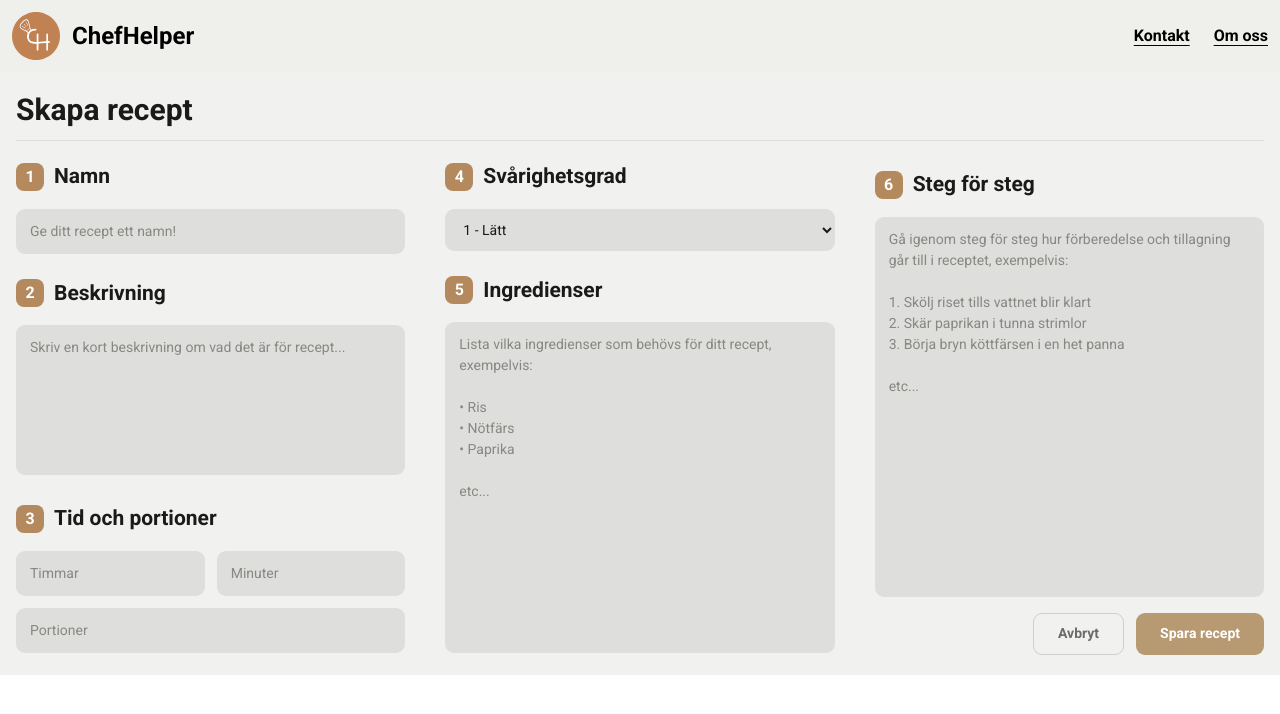
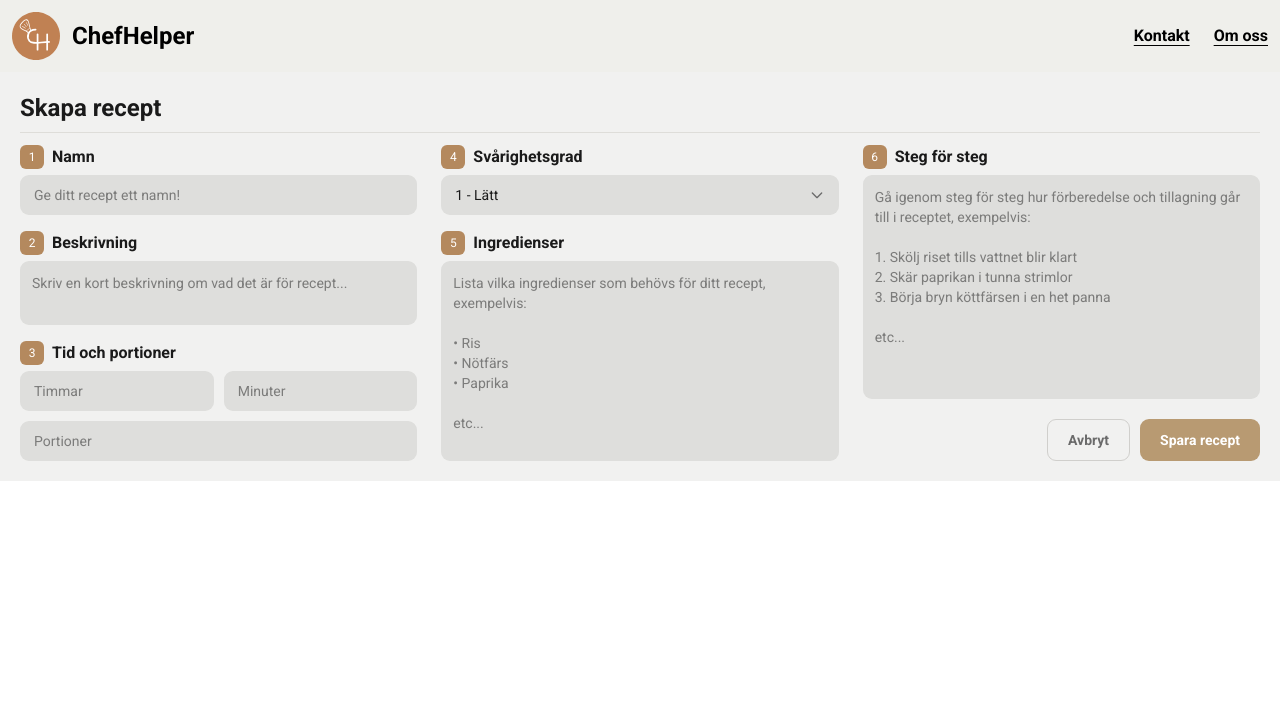
Before and after one commit to rivade/ChefHelper, a Vue app in the folder frontend/: page /skapa-recept in a window 1280 px wide. Shown: the top 714 px of the page. Built offline with nearby package versions, Linux system fonts and the light colour scheme; the HTML template or start-up script is replaced by a standard one.

Commit message:
Fixed maximum Hours as well as minus. Furthermore I have added so that the landing page when u enter the dashboard has a line as well as when u brows the other collections of items.

```diff
--- a/frontend/src/components/dashboard/Navbar.vue
+++ b/frontend/src/components/dashboard/Navbar.vue
@@ -1,37 +1,61 @@
 <script setup lang="ts">
 import { ref } from "vue";
 
+const props = withDefaults(
+  defineProps<{
+    activePage?: string;
+  }>(),
+  {
+    activePage: "Hitta recept",
+  }
+);
+
 const emit = defineEmits<{
-	createRecipe: [];
-	backToRecipes: [];
+  "update:activePage": [page: string];
 }>();
 
 const isMenuOpen = ref(true);
-const activePage = ref("Dashboard");
 
 function selectPage(page: string) {
-	activePage.value = page;
+  emit("update:activePage", page);
 }
 </script>
 
 <template>
   <aside
     class="sticky top-[72px] z-20 flex h-20 flex-col justify-between overflow-hidden bg-white p-3 transition-[height] duration-300 ease-in-out will-change-[height] sm:p-4 lg:h-[calc(100vh-74px)] lg:min-h-[calc(100vh-74px)] lg:overflow-visible lg:p-[30px_12px_18px]"
-		:class="isMenuOpen ? 'h-[460px] sm:h-[500px]' : 'h-20'">
-		<button type="button"
+    :class="isMenuOpen ? 'h-[460px] sm:h-[500px]' : 'h-20'"
+  >
+    <button
+      type="button"
       class="flex h-12 w-full flex-col items-center justify-center gap-1 rounded-lg text-sm font-medium text-[#1a1a1a] transition hover:bg-[#f0efe9] lg:hidden"
-			:aria-expanded="isMenuOpen" aria-controls="dashboard-navigation" @click="isMenuOpen = !isMenuOpen">
+      :aria-expanded="isMenuOpen"
+      aria-controls="dashboard-navigation"
+      @click="isMenuOpen = !isMenuOpen"
+    >
       <span>{{ activePage }}</span>
       <span class="h-px w-[150px] bg-[#1a1a1a]"></span>
     </button>
 
-		<div id="dashboard-navigation"
+    <div
+      id="dashboard-navigation"
       class="flex flex-1 flex-col items-center gap-3 overflow-hidden text-center transition-[max-height,opacity,transform] duration-300 ease-in-out lg:gap-0 lg:overflow-visible"
-			:class="isMenuOpen ? 'max-h-[calc(100vh-130px)] translate-y-0 opacity-100 lg:max-h-none lg:opacity-100' : 'max-h-0 -translate-y-5 opacity-0 lg:max-h-none lg:translate-y-0 lg:opacity-100'">
-			<button type="button"
+      :class="
+        isMenuOpen
+          ? 'max-h-[calc(100vh-130px)] translate-y-0 opacity-100 lg:max-h-none lg:opacity-100'
+          : 'max-h-0 -translate-y-5 opacity-0 lg:max-h-none lg:translate-y-0 lg:opacity-100'
+      "
+    >
+      <button
+        type="button"
         class="group mt-2 flex items-center justify-center gap-3 rounded-lg border-b-0 px-4 py-3 text-sm transition duration-200 hover:bg-[#f0efe9] lg:mt-0 lg:rounded-t-lg lg:rounded-b-none lg:border-b-2"
-				:class="activePage === 'Hitta recept' ? 'lg:border-[#1a1a1a] text-black' : 'border-transparent text-[#6b6b6b]'"
-				@click="selectPage('Hitta recept'); emit('backToRecipes')">
+        :class="
+          activePage === 'Hitta recept'
+            ? 'lg:border-[#1a1a1a] text-black font-semibold'
+            : 'border-transparent text-[#6b6b6b]'
+        "
+        @click="selectPage('Hitta recept')"
+      >
         <span class="text-xl text-black transition duration-200 group-hover:text-[#c08153]">
           ⌕
         </span>
@@ -39,20 +63,32 @@ function selectPage(page: string) {
       </button>
 
       <nav class="flex w-full flex-1 flex-col items-center justify-evenly gap-1 lg:gap-0">
-				<RouterLink to="/dashboard"
+        <RouterLink
+          to="/dashboard"
           class="group flex items-center justify-center gap-3 rounded-lg border-b-0 px-4 py-3 text-sm transition duration-200 hover:bg-[#f0efe9] hover:text-black lg:rounded-t-lg lg:rounded-b-none lg:border-b-2"
-					:class="activePage === 'Favoriter' ? 'lg:border-[#1a1a1a] text-black' : 'border-transparent text-[#6b6b6b]'"
-					@click="selectPage('Favoriter')">
+          :class="
+            activePage === 'Favoriter'
+              ? 'lg:border-[#1a1a1a] text-black font-semibold'
+              : 'border-transparent text-[#6b6b6b]'
+          "
+          @click="selectPage('Favoriter')"
+        >
           <span class="text-xl text-black transition duration-200 group-hover:text-[#c08153]">
             ♡
           </span>
           <span>Favoriter</span>
         </RouterLink>
 
-				<RouterLink to="/dashboard"
+        <RouterLink
+          to="/dashboard"
           class="group flex items-center justify-center gap-3 rounded-lg border-b-0 px-4 py-3 text-sm transition duration-200 hover:bg-[#f0efe9] hover:text-black lg:rounded-t-lg lg:rounded-b-none lg:border-b-2"
-					:class="activePage === 'Mina recept' ? 'lg:border-[#1a1a1a] text-black' : 'border-transparent text-[#6b6b6b]'"
-					@click="selectPage('Mina recept')">
+          :class="
+            activePage === 'Mina recept'
+              ? 'lg:border-[#1a1a1a] text-black font-semibold'
+              : 'border-transparent text-[#6b6b6b]'
+          "
+          @click="selectPage('Mina recept')"
+        >
           <span class="text-xl text-black transition duration-200 group-hover:text-[#c08153]">
             ▤
           </span>
@@ -61,18 +97,30 @@ function selectPage(page: string) {
 
         <button
           class="group flex items-center justify-center gap-2 rounded-lg border-b-0 bg-[#e8e6e1] px-8 py-3 text-sm font-semibold transition duration-200 hover:bg-[#dcd9d2] hover:text-[#c08153] lg:gap-3 lg:rounded-t-lg lg:rounded-b-none lg:border-b-2 lg:bg-transparent lg:px-4 lg:font-normal lg:hover:bg-[#f0efe9]"
-					:class="activePage === 'Skapa Recept' ? 'lg:border-[#1a1a1a] text-black' : 'border-transparent text-black'"
-					type="button" @click="selectPage('Skapa Recept'); isMenuOpen = false; emit('createRecipe')">
+          :class="
+            activePage === 'Skapa Recept'
+              ? 'lg:border-[#1a1a1a] text-black font-semibold'
+              : 'border-transparent text-black'
+          "
+          type="button"
+          @click="
+            selectPage('Skapa Recept');
+            isMenuOpen = false;
+          "
+        >
           <span class="text-xl">＋</span>
           <span>Skapa Recept</span>
         </button>
       </nav>
     </div>
 
-		<div class="shrink-0 items-center justify-center gap-2 pt-4 text-center lg:self-stretch lg:justify-start lg:pl-1 lg:text-left"
-			:class="isMenuOpen ? 'flex' : 'hidden lg:flex'">
     <div
-				class="grid h-[30px] w-[30px] shrink-0 place-items-center rounded-full bg-[#e8e4dc] text-xs font-semibold">
+      class="shrink-0 items-center justify-center gap-2 pt-4 text-center lg:self-stretch lg:justify-start lg:pl-1 lg:text-left"
+      :class="isMenuOpen ? 'flex' : 'hidden lg:flex'"
+    >
+      <div
+        class="grid h-[30px] w-[30px] shrink-0 place-items-center rounded-full bg-[#e8e4dc] text-xs font-semibold"
+      >
         T
       </div>
 
--- a/frontend/src/components/dashboard/SkapaRecept.vue
+++ b/frontend/src/components/dashboard/SkapaRecept.vue
@@ -20,18 +20,32 @@ type RecipePayload = {
 const author = ref("");
 const title = ref("");
 const description = ref("");
-const cookingHours = ref("Timar");
-const cookingMinutes = ref("Minuter");
-const portions = ref("Portioner");
+const cookingHours = ref("");
+const cookingMinutes = ref("");
+const portions = ref("");
 const difficulty = ref(1);
 const ingredients = ref("");
 const instructions = ref("");
 const submitted = ref(false);
 
+// Dropdown-status och alternativ för svårighetsgrad
+const isDifficultyOpen = ref(false);
+const difficultyOptions = [
+    { value: 1, label: "1 - Lätt" },
+    { value: 2, label: "2" },
+    { value: 3, label: "3 - Medel" },
+    { value: 4, label: "4" },
+    { value: 5, label: "5 - Komplex" },
+];
+
+const selectedDifficultyLabel = computed(
+    () => difficultyOptions.find((o) => o.value === difficulty.value)?.label ?? "Välj svårighetsgrad"
+);
+
 const numericValues = computed(() => ({
-	cookingHours: Number(cookingHours.value),
-	cookingMinutes: Number(cookingMinutes.value),
-	portions: Number(portions.value),
+    cookingHours: cookingHours.value === "" ? NaN : Number(cookingHours.value),
+    cookingMinutes: cookingMinutes.value === "" ? NaN : Number(cookingMinutes.value),
+    portions: portions.value === "" ? NaN : Number(portions.value),
 }));
 
 const errors = computed(() => ({
@@ -50,7 +64,10 @@ const errors = computed(() => ({
                 numericValues.value.cookingMinutes > 59
                 ? "Minuter måste vara mellan 0 och 59."
                 : "",
-	portions: numericValues.value.portions > 0 ? "" : "Portioner måste vara större än 0.",
+    portions:
+        !isNaN(numericValues.value.portions) && numericValues.value.portions > 0
+            ? ""
+            : "Portioner måste vara större än 0.",
     difficulty:
         difficulty.value >= 1 && difficulty.value <= 5
             ? ""
@@ -61,9 +78,25 @@ const canSave = computed(() =>
     Object.values(errors.value).every((error) => !error),
 );
 
+function selectDifficulty(val: number) {
+    difficulty.value = val;
+    isDifficultyOpen.value = false;
+}
+
+function handleHoursInput() {
+    if (Number(cookingHours.value) > 72) {
+        cookingHours.value = "72";
+    }
+}
+
+function handleMinutesInput() {
+    if (Number(cookingMinutes.value) > 59) {
+        cookingMinutes.value = "59";
+    }
+}
+
 function saveRecipe() {
     submitted.value = true;
-
     if (!canSave.value) return;
 
     emit("saved", {
@@ -72,7 +105,10 @@ function saveRecipe() {
         description: description.value.trim(),
         ingredients: ingredients.value.trim(),
         instructions: instructions.value.trim(),
-		cookingtime: [numericValues.value.cookingHours, numericValues.value.cookingMinutes],
+        cookingtime: [
+            numericValues.value.cookingHours,
+            numericValues.value.cookingMinutes,
+        ],
         portions: numericValues.value.portions,
         difficulty: difficulty.value,
     });
@@ -84,173 +120,155 @@ function cancel() {
 </script>
 
 <template>
-	<main class="bg-[#f1f1f0] font-['Roboto'] text-[#1a1a1a]">
-		<form class="mx-auto max-w-[1272px] px-3 py-3 sm:px-6 sm:py-5 lg:px-3" @submit.prevent="saveRecipe">
-			<div class="mb-4 flex items-center justify-between border-b border-[#deddd9] pb-3 lg:mb-5">
-				<h1 class="text-2xl font-bold sm:text-3xl">Skapa recept</h1>
+    <main class="flex h-full w-full flex-col overflow-hidden bg-[#f1f1f0] p-3 font-['Roboto'] text-[#1a1a1a] sm:p-5">
+        <form class="mx-auto flex h-full w-full max-w-[1272px] flex-1 flex-col min-h-0" @submit.prevent="saveRecipe">
+
+            <!-- Rubrik -->
+            <div class="shrink-0 mb-3 border-b border-[#deddd9] pb-2">
+                <h1 class="text-xl font-bold sm:text-2xl">Skapa recept</h1>
             </div>
 
-			<div class="grid gap-5 lg:grid-cols-3 lg:gap-10">
-				<section class="space-y-6">
-					<label class="block">
-						<span class="form-title"><b>1</b> Namn</span>
-						<input v-model="title" class="form-control" placeholder="Ge ditt recept ett namn!" required />
+            <!-- Trekolumnsgrid -->
+            <div class="grid flex-1 grid-cols-1 gap-4 lg:grid-cols-3 lg:gap-6 min-h-0">
+
+                <!-- Kolumn 1 -->
+                <section class="flex flex-col flex-1 gap-4 min-h-0">
+                    <label class="block shrink-0">
+                        <span class="mb-1.5 flex items-center gap-2 text-sm font-semibold sm:text-base">
+                            <b
+                                class="grid h-6 w-6 place-items-center rounded-md bg-[#b4895e] text-xs font-normal text-white">1</b>
+                            Namn
+                        </span>
+                        <input v-model="title"
+                            class="w-full rounded-[9px] bg-[#dededc] px-3.5 py-2.5 text-xs outline-none transition focus:bg-[#e5e4e1] focus:ring-2 focus:ring-[#b4895e]/40 sm:text-sm"
+                            placeholder="Ge ditt recept ett namn!" required />
                     </label>
 
-
-
-					<label class="block">
-						<span class="form-title"><b>2</b> Beskrivning</span>
-						<textarea v-model="description" class="form-control min-h-[140px] resize-none overflow-y-auto lg:h-[150px]" placeholder="Skriv en kort beskrivning om vad det är för recept..." required></textarea>
+                    <label class="flex flex-col flex-1 min-h-0">
+                        <span class="mb-1.5 flex items-center gap-2 text-sm font-semibold sm:text-base shrink-0">
+                            <b
+                                class="grid h-6 w-6 place-items-center rounded-md bg-[#b4895e] text-xs font-normal text-white">2</b>
+                            Beskrivning
+                        </span>
+                        <textarea v-model="description"
+                            class="w-full flex-1 min-h-0 resize-none rounded-[9px] bg-[#dededc] p-3 text-xs outline-none transition focus:bg-[#e5e4e1] focus:ring-2 focus:ring-[#b4895e]/40 sm:text-sm"
+                            placeholder="Skriv en kort beskrivning om vad det är för recept..." required></textarea>
                     </label>
 
-					<div class="pt-1">
-						<span class="form-title"><b>3</b> Tid och portioner</span>
-						<div class="grid grid-cols-2 gap-3">
-							<input v-model="cookingHours" class="form-control" type="number" min="0" max="72" placeholder="Timmar" />
-							<input v-model="cookingMinutes" class="form-control" type="number" min="0" max="59" placeholder="Minuter" />
+                    <div class="shrink-0">
+                        <span class="mb-1.5 flex items-center gap-2 text-sm font-semibold sm:text-base">
+                            <b
+                                class="grid h-6 w-6 place-items-center rounded-md bg-[#b4895e] text-xs font-normal text-white">3</b>
+                            Tid och portioner
+                        </span>
+                        <div class="grid grid-cols-2 gap-2.5">
+                            <input v-model="cookingHours"
+                                class="w-full rounded-[9px] bg-[#dededc] px-3.5 py-2.5 text-xs outline-none transition focus:bg-[#e5e4e1] focus:ring-2 focus:ring-[#b4895e]/40 sm:text-sm"
+                                type="number" min="0" max="72" placeholder="Timmar" @input="handleHoursInput" />
+                            <input v-model="cookingMinutes"
+                                class="w-full rounded-[9px] bg-[#dededc] px-3.5 py-2.5 text-xs outline-none transition focus:bg-[#e5e4e1] focus:ring-2 focus:ring-[#b4895e]/40 sm:text-sm"
+                                type="number" min="0" max="59" placeholder="Minuter" @input="handleMinutesInput" />
                         </div>
-						<input v-model="portions" class="form-control mt-3" type="number" min="1" placeholder="Portioner" />
-						<p v-if="submitted && errors.cookingtime" class="field-error">{{ errors.cookingtime }}</p>
-						<p v-if="submitted && errors.portions" class="field-error">{{ errors.portions }}</p>
+                        <input v-model="portions"
+                            class="mt-2.5 w-full rounded-[9px] bg-[#dededc] px-3.5 py-2.5 text-xs outline-none transition focus:bg-[#e5e4e1] focus:ring-2 focus:ring-[#b4895e]/40 sm:text-sm"
+                            type="number" min="1" placeholder="Portioner" />
+                        <p v-if="submitted && errors.cookingtime" class="mt-1 text-xs text-[#b42318]">{{
+                            errors.cookingtime }}</p>
+                        <p v-if="submitted && errors.portions" class="mt-1 text-xs text-[#b42318]">{{ errors.portions }}
+                        </p>
                     </div>
                 </section>
 
-				<section class="space-y-6">
-					<label class="block">
-						<span class="form-title"><b>4</b> Svårighetsgrad</span>
-						<select v-model.number="difficulty" class="form-control cursor-pointer">
-							<option :value="1">1 - Lätt</option>
-							<option :value="2">2</option>
-							<option :value="3">3 - Medel</option>
-							<option :value="4">4</option>
-							<option :value="5">5 - Komplex</option>
-						</select>
-					</label>
+                <!-- Kolumn 2 -->
+                <section class="flex flex-col flex-1 gap-4 min-h-0">
 
-					<label class="block">
-						<span class="form-title"><b>5</b> Ingredienser</span>
-						<textarea v-model="ingredients" class="form-control min-h-[260px] resize-none overflow-y-auto lg:h-[331px]" placeholder="Lista vilka ingredienser som behövs för ditt recept, exempelvis:&#10;&#10;• Ris&#10;• Nötfärs&#10;• Paprika&#10;&#10;etc..." required></textarea>
+                    <!-- Custom Dropdown för Svårighetsgrad -->
+                    <div class="block shrink-0">
+                        <span class="mb-1.5 flex items-center gap-2 text-sm font-semibold sm:text-base">
+                            <b
+                                class="grid h-6 w-6 place-items-center rounded-md bg-[#b4895e] text-xs font-normal text-white">4</b>
+                            Svårighetsgrad
+                        </span>
+
+                        <button type="button" @click="isDifficultyOpen = !isDifficultyOpen"
+                            class="flex w-full items-center justify-between rounded-[9px] bg-[#dededc] px-3.5 py-2.5 text-xs text-[#1a1a1a] outline-none transition-colors duration-200 focus:bg-[#e5e4e1] focus:ring-2 focus:ring-[#b4895e]/40 sm:text-sm">
+                            <span>{{ selectedDifficultyLabel }}</span>
+                            <svg class="h-4 w-4 text-[#6b6b6b] transition-transform duration-300"
+                                :class="{ 'rotate-180': isDifficultyOpen }" fill="none" stroke="currentColor"
+                                viewBox="0 0 24 24">
+                                <path stroke-linecap="round" stroke-linejoin="round" stroke-width="2"
+                                    d="M19 9l-7 7-7-7" />
+                            </svg>
+                        </button>
+
+                        <!-- Dropdown-meny -->
+                        <div class="grid transition-all duration-300 ease-in-out"
+                            :class="isDifficultyOpen ? 'grid-rows-[1fr] opacity-100 mt-2' : 'grid-rows-[0fr] opacity-0 mt-0'">
+                            <div class="overflow-hidden">
+                                <div class="flex flex-col gap-1 rounded-[9px] bg-[#dededc] p-2">
+                                    <button v-for="option in difficultyOptions" :key="option.value" type="button"
+                                        @click="selectDifficulty(option.value)"
+                                        class="w-full rounded-md px-3 py-2 text-left text-xs transition-colors duration-150 sm:text-sm"
+                                        :class="difficulty === option.value
+                                            ? 'bg-[#b4895e] font-medium text-white'
+                                            : 'text-[#1a1a1a] hover:bg-[#e5e4e1]'
+                                            ">
+                                        {{ option.label }}
+                                    </button>
+                                </div>
+                            </div>
+                        </div>
+                    </div>
+
+                    <!-- Ingredienser -->
+                    <label class="flex flex-col flex-1 min-h-0">
+                        <span class="mb-1.5 flex items-center gap-2 text-sm font-semibold sm:text-base shrink-0">
+                            <b
+                                class="grid h-6 w-6 place-items-center rounded-md bg-[#b4895e] text-xs font-normal text-white">5</b>
+                            Ingredienser
+                        </span>
+                        <textarea v-model="ingredients"
+                            class="w-full flex-1 min-h-0 resize-none rounded-[9px] bg-[#dededc] p-3 text-xs outline-none transition focus:bg-[#e5e4e1] focus:ring-2 focus:ring-[#b4895e]/40 sm:text-sm"
+                            placeholder="Lista vilka ingredienser som behövs för ditt recept, exempelvis:&#10;&#10;• Ris&#10;• Nötfärs&#10;• Paprika&#10;&#10;etc..."
+                            required></textarea>
                     </label>
                 </section>
 
-				<section class="flex flex-col pt-2">
-					<label class="block">
-						<span class="form-title"><b>6</b> Steg för steg</span>
-						<textarea v-model="instructions" class="form-control min-h-[300px] resize-none overflow-y-auto lg:h-[380px]" placeholder="Gå igenom steg för steg hur förberedelse och tillagning går till i receptet, exempelvis:&#10;&#10;1. Skölj riset tills vattnet blir klart&#10;2. Skär paprikan i tunna strimlor&#10;3. Börja bryn köttfärsen i en het panna&#10;&#10;etc..." required></textarea>
+                <!-- Kolumn 3 -->
+                <section class="flex flex-col flex-1 gap-4 min-h-0">
+                    <label class="flex flex-col flex-1 min-h-0">
+                        <span class="mb-1.5 flex items-center gap-2 text-sm font-semibold sm:text-base shrink-0">
+                            <b
+                                class="grid h-6 w-6 place-items-center rounded-md bg-[#b4895e] text-xs font-normal text-white">6</b>
+                            Steg för steg
+                        </span>
+                        <textarea v-model="instructions"
+                            class="w-full flex-1 min-h-0 resize-none rounded-[9px] bg-[#dededc] p-3 text-xs outline-none transition focus:bg-[#e5e4e1] focus:ring-2 focus:ring-[#b4895e]/40 sm:text-sm"
+                            placeholder="Gå igenom steg för steg hur förberedelse och tillagning går till i receptet, exempelvis:&#10;&#10;1. Skölj riset tills vattnet blir klart&#10;2. Skär paprikan i tunna strimlor&#10;3. Börja bryn köttfärsen i en het panna&#10;&#10;etc..."
+                            required></textarea>
                     </label>
 
-					<p v-if="submitted && !canSave" class="mt-3 text-sm text-red-700">
+                    <!-- Knappar -->
+                    <div class="shrink-0 pt-1">
+                        <p v-if="submitted && !canSave" class="mb-2 text-xs text-red-700">
                             Fyll i alla obligatoriska fält innan receptet sparas.
                         </p>
 
-					<div class="mt-4 flex flex-col-reverse gap-3 sm:flex-row sm:justify-end">
-						<button type="button" class="secondary-button" @click="cancel">Avbryt</button>
-						<button type="submit" class="primary-button">Spara recept</button>
+                        <div class="flex flex-col-reverse gap-2.5 sm:flex-row sm:justify-end">
+                            <button type="button"
+                                class="rounded-[9px] border border-[#d0cfcc] px-5 py-2.5 text-xs font-semibold text-[#6b6b6b] transition hover:bg-black/5 sm:text-sm"
+                                @click="cancel">
+                                Avbryt
+                            </button>
+                            <button type="submit"
+                                class="rounded-[9px] bg-[#b89a72] px-5 py-2.5 text-xs font-semibold text-white transition hover:bg-[#a7875f] sm:text-sm">
+                                Spara recept
+                            </button>
+                        </div>
                     </div>
                 </section>
+
             </div>
         </form>
     </main>
 </template>
-
-<style scoped>
-.form-title {
-	display: flex;
-	align-items: center;
-	gap: 10px;
-	margin-bottom: 16px;
-	font-size: 21px;
-	font-weight: 600;
-}
-
-.form-title b {
-	display: grid;
-	width: 28px;
-	height: 28px;
-	place-items: center;
-	border-radius: 8px;
-	background: #b4895e;
-	color: white;
-	font-size: 16px;
-}
-
-.form-control {
-	display: block;
-	width: 100%;
-	border: 0;
-	border-radius: 9px;
-	background: #dededc;
-	padding: 12px 14px;
-	color: #1a1a1a;
-	font: inherit;
-	font-size: 14px;
-	outline: 0;
-	transition: box-shadow 0.2s ease, background 0.2s ease;
-}
-
-.form-control::placeholder {
-	color: #888782;
-}
-
-.form-control:focus {
-	background: #e5e4e1;
-	box-shadow: 0 0 0 3px #b4895e66;
-}
-
-.field-error {
-	margin-top: 6px;
-	color: #b42318;
-	font-size: 12px;
-}
-
-.secondary-button,
-.primary-button {
-	min-height: 42px;
-	border-radius: 9px;
-	padding: 0 24px;
-	font: inherit;
-	font-size: 14px;
-	font-weight: 600;
-	cursor: pointer;
-	transition: transform 0.2s ease, background 0.2s ease;
-}
-
-.secondary-button {
-	border: 1px solid #d0cfcc;
-	background: transparent;
-	color: #6b6b6b;
-}
-
-.primary-button {
-	border: 0;
-	background: #b89a72;
-	color: white;
-}
-
-.secondary-button:hover,
-.primary-button:hover {
-	transform: translateY(-2px);
-}
-
-.primary-button:hover {
-	background: #a7875f;
-}
-
-@media (max-width: 639px) {
-	.form-title {
-		font-size: 15px;
-	}
-
-	.form-title b {
-		width: 22px;
-		height: 22px;
-		border-radius: 6px;
-		font-size: 12px;
-	}
-
-	.form-control {
-		font-size: 11px;
-	}
-}
-</style>
--- a/frontend/src/views/DashboardView.vue
+++ b/frontend/src/views/DashboardView.vue
@@ -5,25 +5,22 @@ import NavBar from "@/components/dashboard/Navbar.vue";
 import SkapaRecept from "@/components/dashboard/SkapaRecept.vue";
 
 const search = ref("");
-const showCreateRecipe = ref(false);
+const activePage = ref("Hitta recept");
 </script>
 
 <template>
   <div
     class="min-h-[calc(100vh-74px)] font-['Roboto'] text-[#1a1a1a]"
-    :class="showCreateRecipe ? 'bg-[#f1f1f0]' : 'bg-[#dfa06094]'"
+    :class="activePage === 'Skapa Recept' ? 'bg-[#f1f1f0]' : 'bg-[#dfa06094]'"
   >
     <div
       class="grid min-h-[calc(100vh-74px)] grid-cols-1 lg:grid-cols-[218px_1fr]"
     >
-      <NavBar
-        @create-recipe="showCreateRecipe = true"
-        @back-to-recipes="showCreateRecipe = false"
-      />
+      <NavBar v-model:active-page="activePage" />
 
       <main class="min-w-0 p-4 sm:p-5 lg:p-[34px_30px_48px]">
         <section
-          v-if="!showCreateRecipe"
+          v-if="activePage !== 'Skapa Recept'"
           class="mb-8 hidden flex-col gap-3 sm:relative sm:mb-10 sm:flex sm:h-[34px] sm:flex-row sm:items-center sm:justify-center sm:p-0"
         >
           <button
@@ -47,8 +44,12 @@ const showCreateRecipe = ref(false);
           </label>
         </section>
 
-        <Recipes v-if="!showCreateRecipe" :search="search" />
-        <SkapaRecept v-else @cancel="showCreateRecipe = false" @saved="showCreateRecipe = false" />
+        <SkapaRecept
+          v-if="activePage === 'Skapa Recept'"
+          @cancel="activePage = 'Hitta recept'"
+          @saved="activePage = 'Hitta recept'"
+        />
+        <Recipes v-else :search="search" />
       </main>
     </div>
   </div>
```
Also changed, not shown: frontend/src/components/dashboard/Recipes.vue (+17 -54 lines), 1 other file (tests, documents, lock files or other folders). Lines whose indentation alone changed are shown as unchanged.
